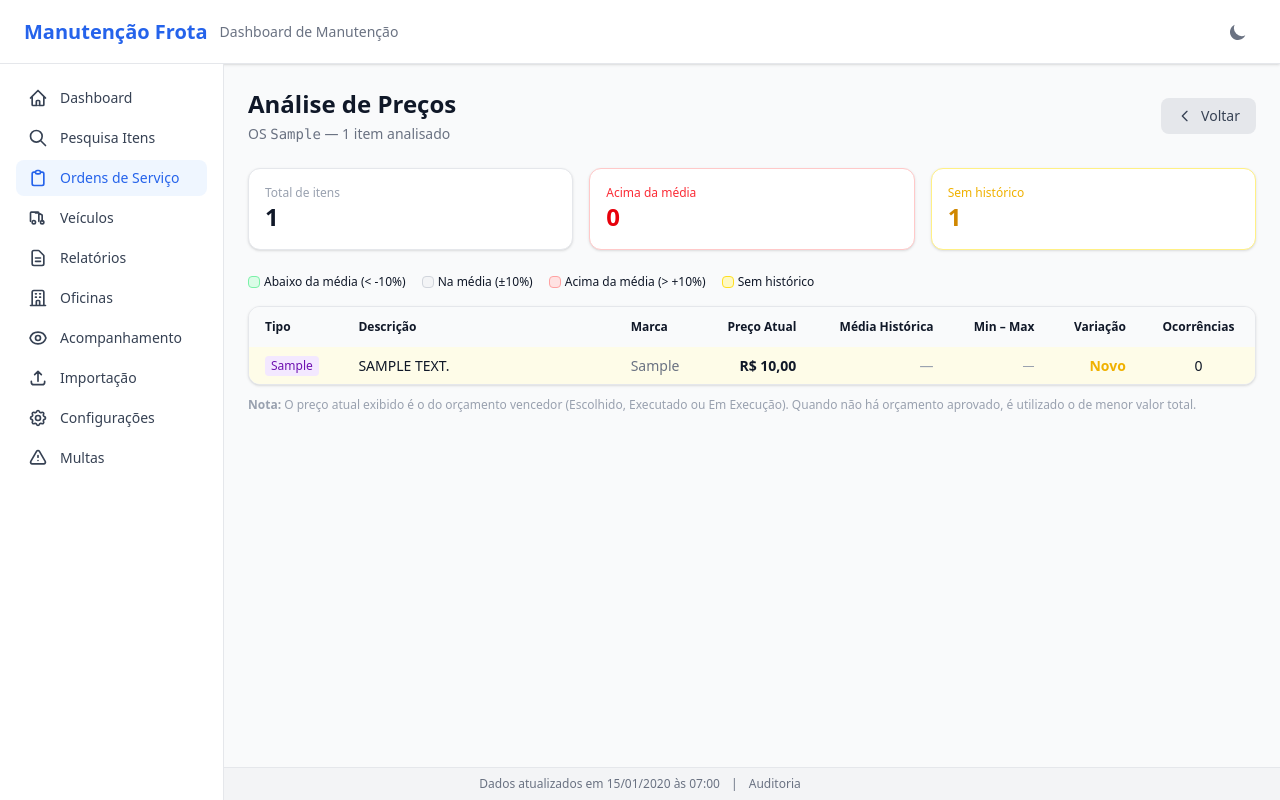
After one commit to aliastrackingna/dashboard_manutencoes, a Django app: a page that uses apps/manutencoes/templates/manutencoes/analise_precos.html in a window 1280 px wide. The commit adds this page. Run offline with Django 5.2, Linux system fonts and the light colour scheme; a user stored in the database is signed in; tables that the repository leaves empty hold one stand-in row (values such as "Sample post").

Commit message:
Adicionar análise de preços históricos na página de OS
Compara automaticamente o preço unitário de cada item dos orçamentos
da OS contra o histórico de preços aprovados de outras OS, exibindo
variação percentual e indicadores visuais (acima/dentro/abaixo da média).

Co-Authored-By: Claude Opus 4.6 <noreply@anthropic.com>

```diff
--- /dev/null
+++ b/apps/manutencoes/templates/manutencoes/analise_precos.html
@@ -0,0 +1,134 @@
+{% extends "base.html" %}
+{% load format_brl %}
+{% block title %}Análise de Preços — OS {{ manutencao.numero_os }} — Manutenção Frota{% endblock %}
+
+{% block content %}
+<div class="max-w-7xl">
+    <!-- Header -->
+    <div class="flex items-center justify-between mb-6">
+        <div>
+            <h1 class="text-2xl font-bold">Análise de Preços</h1>
+            <p class="text-sm text-gray-500 dark:text-gray-400 mt-1">
+                OS <span class="font-mono">{{ manutencao.numero_os }}</span> — {{ total_itens }} ite{{ total_itens|pluralize:"m,ns" }} analisado{{ total_itens|pluralize:"s" }}
+            </p>
+        </div>
+        <a href="{% url 'manutencoes:detalhe' manutencao.numero_os %}"
+           class="inline-flex items-center gap-2 px-4 py-2 text-sm font-medium rounded-lg
+                  bg-gray-200 text-gray-700 hover:bg-gray-300
+                  dark:bg-gray-700 dark:text-gray-200 dark:hover:bg-gray-600 transition-colors">
+            <svg class="w-4 h-4" fill="none" stroke="currentColor" viewBox="0 0 24 24"><path stroke-linecap="round" stroke-linejoin="round" stroke-width="2" d="M15 19l-7-7 7-7"/></svg>
+            Voltar
+        </a>
+    </div>
+
+    <!-- Resumo -->
+    <div class="grid grid-cols-1 md:grid-cols-3 gap-4 mb-6">
+        <div class="bg-white dark:bg-gray-800 rounded-xl shadow-sm border border-gray-200 dark:border-gray-700 p-4">
+            <p class="text-xs text-gray-400">Total de itens</p>
+            <p class="text-2xl font-bold">{{ total_itens }}</p>
+        </div>
+        <div class="bg-white dark:bg-gray-800 rounded-xl shadow-sm border border-red-200 dark:border-red-700 p-4">
+            <p class="text-xs text-red-500">Acima da média</p>
+            <p class="text-2xl font-bold text-red-600 dark:text-red-400">{{ itens_acima }}</p>
+        </div>
+        <div class="bg-white dark:bg-gray-800 rounded-xl shadow-sm border border-yellow-200 dark:border-yellow-700 p-4">
+            <p class="text-xs text-yellow-500">Sem histórico</p>
+            <p class="text-2xl font-bold text-yellow-600 dark:text-yellow-400">{{ itens_sem_historico }}</p>
+        </div>
+    </div>
+
+    <!-- Legenda -->
+    <div class="flex flex-wrap gap-4 mb-4 text-xs">
+        <span class="flex items-center gap-1">
+            <span class="inline-block w-3 h-3 rounded bg-green-100 dark:bg-green-900 border border-green-300 dark:border-green-700"></span>
+            Abaixo da média (&lt; -10%)
+        </span>
+        <span class="flex items-center gap-1">
+            <span class="inline-block w-3 h-3 rounded bg-gray-100 dark:bg-gray-600 border border-gray-300 dark:border-gray-500"></span>
+            Na média (±10%)
+        </span>
+        <span class="flex items-center gap-1">
+            <span class="inline-block w-3 h-3 rounded bg-red-100 dark:bg-red-900 border border-red-300 dark:border-red-700"></span>
+            Acima da média (&gt; +10%)
+        </span>
+        <span class="flex items-center gap-1">
+            <span class="inline-block w-3 h-3 rounded bg-yellow-100 dark:bg-yellow-900 border border-yellow-300 dark:border-yellow-700"></span>
+            Sem histórico
+        </span>
+    </div>
+
+    <!-- Tabela -->
+    <div class="bg-white dark:bg-gray-800 rounded-xl shadow-sm border border-gray-200 dark:border-gray-700 overflow-x-auto">
+        <table class="w-full text-sm">
+            <thead class="bg-gray-50 dark:bg-gray-700/50">
+                <tr>
+                    <th class="px-4 py-3 text-left text-xs font-semibold">Tipo</th>
+                    <th class="px-4 py-3 text-left text-xs font-semibold min-w-[250px]">Descrição</th>
+                    <th class="px-4 py-3 text-left text-xs font-semibold">Marca</th>
+                    <th class="px-4 py-3 text-right text-xs font-semibold">Preço Atual</th>
+                    <th class="px-4 py-3 text-right text-xs font-semibold">Média Histórica</th>
+                    <th class="px-4 py-3 text-right text-xs font-semibold">Min – Max</th>
+                    <th class="px-4 py-3 text-right text-xs font-semibold">Variação</th>
+                    <th class="px-4 py-3 text-center text-xs font-semibold">Ocorrências</th>
+                </tr>
+            </thead>
+            <tbody class="divide-y divide-gray-200 dark:divide-gray-700">
+                {% for a in analise %}
+                <tr class="{% if a.classificacao == 'acima' %}bg-red-50 dark:bg-red-900/20
+                           {% elif a.classificacao == 'abaixo' %}bg-green-50 dark:bg-green-900/20
+                           {% elif a.classificacao == 'sem_historico' %}bg-yellow-50 dark:bg-yellow-900/20
+                           {% endif %}">
+                    <td class="px-4 py-2">
+                        <span class="inline-flex items-center px-1.5 py-0.5 rounded text-xs font-medium
+                            {% if a.tipo == 'PCA' %}bg-blue-100 text-blue-800 dark:bg-blue-900 dark:text-blue-200
+                            {% else %}bg-purple-100 text-purple-800 dark:bg-purple-900 dark:text-purple-200{% endif %}">
+                            {{ a.tipo }}
+                        </span>
+                    </td>
+                    <td class="px-4 py-2">{{ a.descricao }}</td>
+                    <td class="px-4 py-2 text-gray-500">{{ a.item.marca|default:"-" }}</td>
+                    <td class="px-4 py-2 text-right font-semibold">R$ {{ a.preco_atual|brl }}</td>
+                    <td class="px-4 py-2 text-right">
+                        {% if a.valor_medio %}
+                        R$ {{ a.valor_medio|brl }}
+                        {% else %}
+                        <span class="text-gray-400">—</span>
+                        {% endif %}
+                    </td>
+                    <td class="px-4 py-2 text-right text-xs text-gray-500">
+                        {% if a.valor_min %}
+                        R$ {{ a.valor_min|brl }} – R$ {{ a.valor_max|brl }}
+                        {% else %}
+                        <span class="text-gray-400">—</span>
+                        {% endif %}
+                    </td>
+                    <td class="px-4 py-2 text-right font-semibold
+                        {% if a.classificacao == 'acima' %}text-red-600 dark:text-red-400
+                        {% elif a.classificacao == 'abaixo' %}text-green-600 dark:text-green-400
+                        {% elif a.classificacao == 'sem_historico' %}text-yellow-600 dark:text-yellow-400
+                        {% endif %}">
+                        {% if a.variacao != None %}
+                        {% if a.variacao > 0 %}+{% endif %}{{ a.variacao|floatformat:1 }}%
+                        {% else %}
+                        <span class="text-yellow-500">Novo</span>
+                        {% endif %}
+                    </td>
+                    <td class="px-4 py-2 text-center">{{ a.ocorrencias }}</td>
+                </tr>
+                {% empty %}
+                <tr>
+                    <td colspan="8" class="px-4 py-8 text-center text-gray-400">
+                        Nenhum item encontrado nos orçamentos desta OS.
+                    </td>
+                </tr>
+                {% endfor %}
+            </tbody>
+        </table>
+    </div>
+
+    <!-- Nota explicativa -->
+    <p class="text-xs text-gray-400 dark:text-gray-500 mt-3">
+        <strong>Nota:</strong> O preço atual exibido é o do orçamento vencedor (Escolhido, Executado ou Em Execução). Quando não há orçamento aprovado, é utilizado o de menor valor total.
+    </p>
+</div>
+{% endblock %}
--- a/apps/manutencoes/urls.py
+++ b/apps/manutencoes/urls.py
@@ -9,4 +9,5 @@ urlpatterns = [
     path('oficinas/<path:nome>/', views.oficina_detalhe, name='oficina_detalhe'),
     path('<str:numero_os>/', views.detalhe, name='detalhe'),
     path('<str:numero_os>/comparar/', views.comparar_orcamentos, name='comparar_orcamentos'),
+    path('<str:numero_os>/analise-precos/', views.analise_precos, name='analise_precos'),
 ]
--- a/apps/manutencoes/views.py
+++ b/apps/manutencoes/views.py
@@ -1,12 +1,15 @@
 import re
 from collections import OrderedDict
+from decimal import Decimal
 
 from django.contrib import messages
 from django.core.paginator import Paginator
-from django.db.models import Count, Q
+from django.db.models import Avg, Count, Max, Min, Q
 from django.shortcuts import get_object_or_404, redirect, render
 
-from .models import Manutencao, Orcamento
+from .models import ItemOrcamento, Manutencao, Orcamento
+
+STATUSES_APROVADOS = ['Escolhido', 'Executado', 'Em Execução']
 
 OPCOES_POR_PAGINA = [20, 30, 50, 100]
 
@@ -160,6 +163,87 @@ def comparar_orcamentos(request, numero_os):
     })
 
 
+def analise_precos(request, numero_os):
+    manutencao = get_object_or_404(Manutencao, numero_os=numero_os)
+    orcamentos = manutencao.orcamentos.prefetch_related('itens').all()
+
+    # Agrupar itens por (descricao, tipo), priorizando orçamento vencedor
+    itens_por_chave = OrderedDict()
+    # Primeiro passa pelos orçamentos aprovados, depois os demais
+    orcamentos_ordenados = sorted(
+        orcamentos,
+        key=lambda o: (0 if o.status in STATUSES_APROVADOS else 1, o.valor),
+    )
+    for orc in orcamentos_ordenados:
+        for item in orc.itens.all():
+            if item.total == 0:
+                continue
+            chave = (item.descricao.upper().strip(), item.tipo)
+            if chave not in itens_por_chave:
+                itens_por_chave[chave] = item
+
+    # Para cada item único, consultar histórico de outras OS
+    analise = []
+    for (descricao, tipo), item in itens_por_chave.items():
+        historico = ItemOrcamento.objects.filter(
+            descricao__iexact=descricao,
+            tipo=tipo,
+            orcamento__status__in=STATUSES_APROVADOS,
+        ).exclude(
+            orcamento__manutencao=manutencao,
+        ).aggregate(
+            ocorrencias=Count('id'),
+            valor_min=Min('valor_unit'),
+            valor_max=Max('valor_unit'),
+            valor_medio=Avg('valor_unit'),
+        )
+
+        preco_atual = item.valor_unit
+        ocorrencias = historico['ocorrencias']
+        valor_medio = historico['valor_medio']
+
+        if ocorrencias > 0 and valor_medio:
+            variacao = ((preco_atual - Decimal(str(valor_medio))) / Decimal(str(valor_medio))) * 100
+            if variacao > 10:
+                classificacao = 'acima'
+            elif variacao < -10:
+                classificacao = 'abaixo'
+            else:
+                classificacao = 'dentro'
+        else:
+            variacao = None
+            classificacao = 'sem_historico'
+
+        analise.append({
+            'item': item,
+            'descricao': descricao,
+            'tipo': tipo,
+            'preco_atual': preco_atual,
+            'ocorrencias': ocorrencias,
+            'valor_min': historico['valor_min'],
+            'valor_max': historico['valor_max'],
+            'valor_medio': valor_medio,
+            'variacao': variacao,
+            'classificacao': classificacao,
+        })
+
+    # Ordenar: acima primeiro (maior variação no topo), depois dentro, abaixo, sem_historico
+    ordem_class = {'acima': 0, 'dentro': 1, 'abaixo': 2, 'sem_historico': 3}
+    analise.sort(key=lambda a: (ordem_class[a['classificacao']], -(a['variacao'] or 0)))
+
+    total_itens = len(analise)
+    itens_acima = sum(1 for a in analise if a['classificacao'] == 'acima')
+    itens_sem_historico = sum(1 for a in analise if a['classificacao'] == 'sem_historico')
+
+    return render(request, 'manutencoes/analise_precos.html', {
+        'manutencao': manutencao,
+        'analise': analise,
+        'total_itens': total_itens,
+        'itens_acima': itens_acima,
+        'itens_sem_historico': itens_sem_historico,
+    })
+
+
 def oficinas(request):
     q = request.GET.get('q', '').strip()
 
```
Also changed, not shown: apps/manutencoes/templates/manutencoes/detalhe.html (+10 -0 lines), apps/manutencoes/tests.py (+121 -0 lines).
